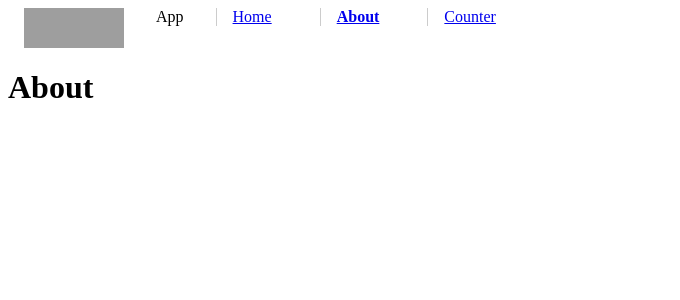
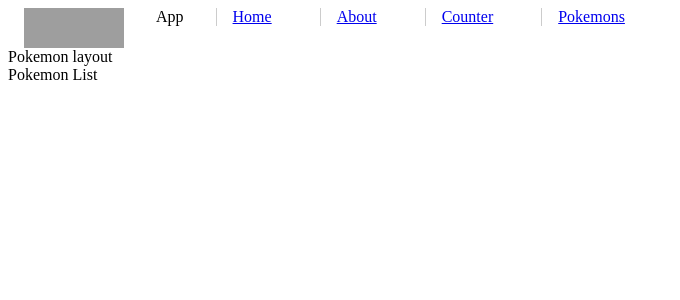
Before and after one commit to Esteban-jv/vue-inter-composition-app, a Vue app: page /pokemons/list in a window 1280 px wide. Before the commit this address led to /about. Shown: the top 300 px of the page, without its empty margins (0-680 px from the left). Built offline with nearby package versions, Linux system fonts and the light colour scheme; grey boxes are pictures that could not be loaded; the HTML template or start-up script is replaced by a standard one.

Commit message:
Routes added

```diff
--- a/src/pokemons/layouts/PokemonLayout.vue
+++ b/src/pokemons/layouts/PokemonLayout.vue
@@ -4,6 +4,8 @@
 
 <template>
     <div>
+        Pokemon layout
+    </div>
 
-    </div>
+    <RouterView />
 </template>
--- /dev/null
+++ b/src/pokemons/router/index.ts
@@ -0,0 +1,23 @@
+import type { RouteRecordRaw } from "vue-router";
+
+const ROUTE_NAME = 'pokemons';
+
+export const pokemonRoute: RouteRecordRaw = {
+    path: `/${ ROUTE_NAME }`,
+    redirect: `/${ ROUTE_NAME }/list`,
+    component: () => import('@/pokemons/layouts/PokemonLayout.vue'),
+    children: [
+        {
+            path: `/${ ROUTE_NAME }/by/:id`,
+            component: () => import('@/pokemons/pages/PokemonById.vue'),
+        },
+        {
+            path: `/${ ROUTE_NAME }/list`,
+            component: () => import('@/pokemons/pages/PokemonList.vue'),
+        },
+        {
+            path: `/${ ROUTE_NAME }/search`,
+            component: () => import('@/pokemons/pages/PokemonSearch.vue'),
+        }
+    ]
+}
--- a/src/router/index.ts
+++ b/src/router/index.ts
@@ -1,6 +1,7 @@
 import { createRouter, createWebHistory } from 'vue-router'
 import HomeView from '@/shared/views/HomeView.vue'
 import AboutView from '@/shared/views/AboutView.vue'
+import { pokemonRoute } from '@/pokemons/router'
 
 const router = createRouter({
   history: createWebHistory(import.meta.env.BASE_URL),
@@ -21,6 +22,10 @@ const router = createRouter({
       component: () => import('@/counter/views/CounterView.vue'),
     },
     {
+      ...pokemonRoute,
+      path: '/pokemons'
+    },
+    {
       path: '/:pathMatch(.*)*',
       redirect: () => ({ name: 'about' }), // Es posible inyectar lógica en este callback
     }
--- a/src/router/list-routes.ts
+++ b/src/router/list-routes.ts
@@ -7,5 +7,6 @@ export interface RouterLink {
 export const routerLinks: RouterLink[] = [
     { path: '/', name: 'home', title: 'Home' },
     { path: '/about', name: 'about', title: 'About' },
-    { path: '/counter', name: 'counter', title: 'Counter' }
+    { path: '/counter', name: 'counter', title: 'Counter' },
+    { path: '/pokemons', name: 'pokemons', title: 'Pokemons' }
 ]
```
